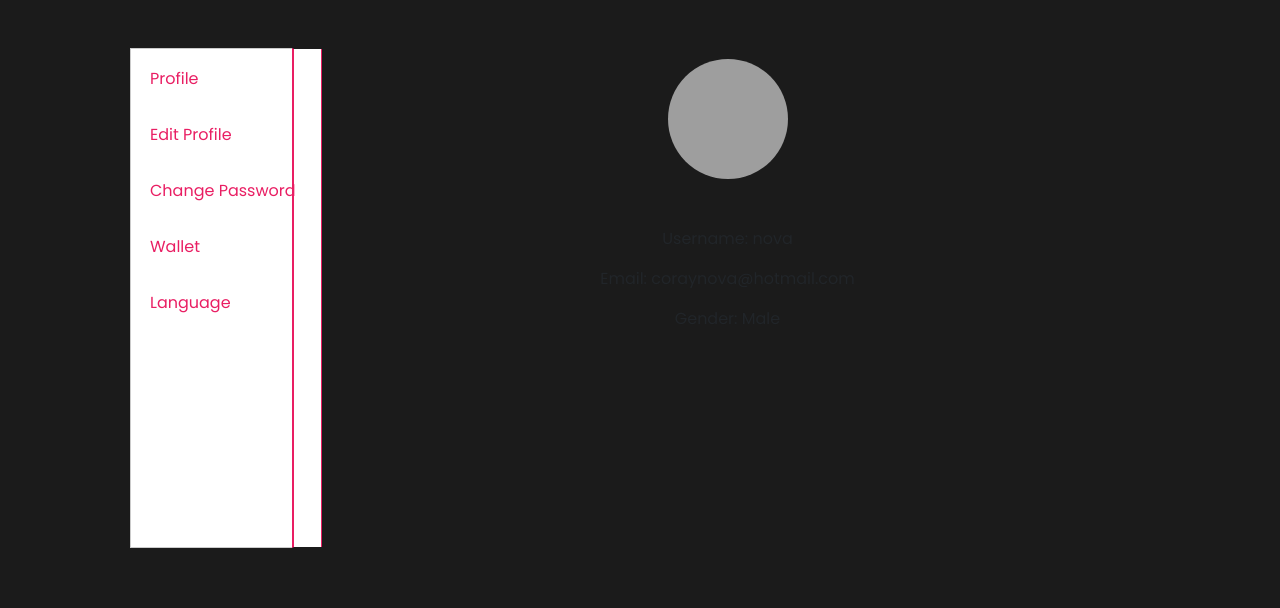
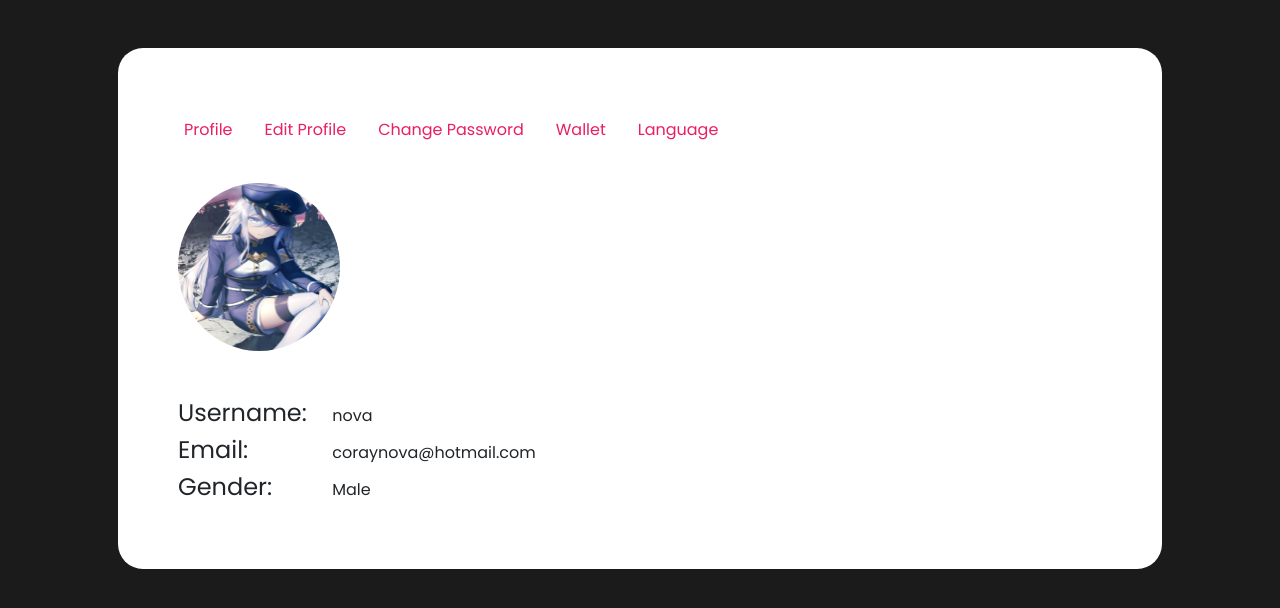
Before and after one commit to spiritnova/CS50-Final-Project, a Flask app: page /profile in a window 1280 px wide. Shown: the part 64-672 px from the top of the page. Run offline with Flask 2, Linux system fonts and the light colour scheme; the first user in the database is signed in; data comes from the database, SQL or seed files in the repository; some libraries are stand-ins or nearby versions; grey boxes are pictures that could not be loaded.

Commit message:
Imma put some broccoli in your eye

```diff
--- a/app.py
+++ b/app.py
@@ -289,6 +289,8 @@ def profile_wallet():
 @login_required
 def profile_language():
     user_id = session["user_id"]
+    if request.method == "POST":
+        return redirect("/profile/language")
     return render_template("language.html")
 
 
@@ -409,7 +411,7 @@ def buy(title, price, picture):
     return ('', 204)
 
 
-@app.route("/cart")
+@app.route("/cart", methods=["GET", "POST"])
 @login_required
 def cart():
 
@@ -418,7 +420,16 @@ def cart():
     # Get items from the cart
     items = db.execute("SELECT * from cart where user_id=?", user_id)
 
+    if request.method == "POST":
+        quantity = request.form.get("quantity")
+        for field in quantity:
+            Quan = quantity
 
+            for row in db.execute("SELECT price FROM cart"):
+                price = db.execute("Select price from cart where user_id=?", user_id)[0]["price"]
+
+        total = Quan * price
+        print(total)
 
     return render_template("cart.html", rows=items)
 
--- a/static/styles.css
+++ b/static/styles.css
@@ -452,20 +452,22 @@ ul.offcanvasLinks li {
 
 .pfp-nav {
     list-style: none;
-    flex-direction: column;
     font-family: 'Poppins', Arial, Helvetica, sans-serif !important;
     padding: 0px;
     margin: 0;
-    height: 500px;
-    background-color: #ffffff;
-    width: 192px;
-    border: 1px solid rgba(0, 0, 0, 0.2);
-    border-right: 1px solid #e91e63;
+    display: flex;
+    margin-bottom: 15px;
+}
+
+@media screen and (max-width: 768px){
+    .pfp-nav{
+        display: block;
+        border-bottom: 3px solid #e91e63;
+    }
 }
 
 .pfp-nav li {
     padding: 0;
-    background-color: #ffffff;
     margin: 0;
 }
 
@@ -475,46 +477,50 @@ ul.offcanvasLinks li {
     text-decoration: none;
     display: block;
     padding: 20px 16px 16px;
-    border-left: 3px solid transparent;
-    line-height: 20px;
 }
 
 
 .pfp-nav li a:hover {
     color: #e91e63;
     background-color: rgba(165, 165, 165, 0.1);
-    border-left-color: #eb4079;
 }
 
 
 
 .profile-box {
-    border: 1px solid rgba(0, 0, 0, 0.2);
-    border-left: 2px solid #e91e63;
     align-items: center;
     justify-content: center;
     text-align: center;
     padding: 10px 10px
 }
 
-@media (max-width: 768px) {
-    .profile-box {
-        margin-left: 129px;
-        width: 241px;
-    }
-}
 
 .profile-box-change {
-    border: 1px solid #1b1b1b;
-    border-left: 2px solid #e91e63;
     padding: 10px 10px
 }
 
 .profile-img img {
     border-radius: 50%;
-    height: 120px;
-    width: 120px;
+    height: 168px;
+    width: 162px;
 }
+.profile-img-p img {
+    border-radius: 50%;
+    height: 168px;
+    width: 162px;
+}
+.profile-spans{
+    text-align: left;
+}
+.profile-spans h4{
+    display: inline-block;
+    width: 50px;
+}
+
+.profile-spans span{
+    margin-left: 100px;
+}
+
 
 .form-control:focus {
     box-shadow: none;
@@ -929,3 +938,19 @@ div.card-footer{
     border-bottom: 5px solid #e91e63;
     margin-bottom: 10px;
 }
+
+
+/* Apply dollar signs */
+.product .product-price:before, .product .product-line-price:before, .totals-value:before {
+    content: '$';
+  }
+
+
+.profile-container{
+    background-color: #fff;
+    border-radius: 25px;
+    padding: 50px;
+    align-items: center;
+    text-align: center;
+    justify-content: center;
+}
--- a/templates/profile.html
+++ b/templates/profile.html
@@ -5,9 +5,8 @@ profile
 {% endblock %}
 
 {% block main %}
-<div class="container-fluid">
-    <div class="row justify-content-center">
-        <div class="col-2">
+<div class="container-fluid profile-container" style="text-align: left;">
+    <div class="col-12">
         <ul class="pfp-nav">
             <li><a href="/profile">Profile</a></li>
             <li><a href="/profile/edit">Edit Profile</a></li>
@@ -16,17 +15,25 @@ profile
             <li><a href="/profile/language">Language</a></li>
         </ul>
     </div>
+    <div class="col-12 profile-box-change">
+        <div class="col-12 profile-img-p mb-5">
+            <img src="/static/pictures/{{ session["picture"] }}">
+        </div>
+        <div class="col-12 profile-spans">
+            <h4>Username: </h4>
+            <span>{{ username }}</span>
+        </div>
 
-        <div class="col-10 profile-box-change">
-            <div class="col-12 profile-img text-center mb-5">
-                <img src="/static/pictures/{{ session[" picture"] }}">
+        <div class="div col-12 profile-spans">
+            <h4>Email: </h4>
+            <span>{{ email }}</span>
         </div>
-            <div class="col-12 text-center">
-                <p>Username: {{ username }}</p>
-                <p>Email: {{ email }}</p>
-                <p>Gender: {{ gender }}</p>
+
+        <div class="div col-12 profile-spans">
+            <h4>Gender: </h4>
+            <span>{{ gender }}</span>
         </div>
     </div>
-    </div>
+
 </div>
 {% endblock %}
```
Also changed, not shown: other parts of static/styles.css (+11 -8 lines), templates/cart.html (+86 -16 lines), templates/language.html (+5 -5 lines), templates/login.html (+103 -7 lines), templates/passwordChange.html (+8 -8 lines), templates/profileEdit.html (+5 -6 lines), templates/profileWallet.html (+4 -6 lines), bookStore.db, static/app.js (line endings or trailing spaces). Lines whose indentation alone changed are shown as unchanged.
